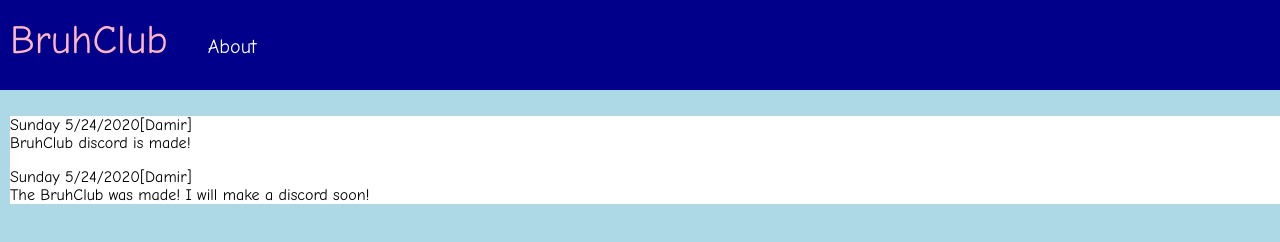
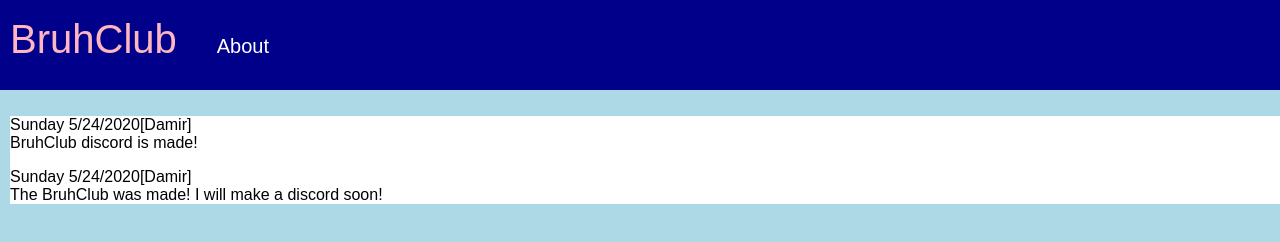
Before and after one commit to DamirAlkhaov/BruhClub, a plain HTML site: page testing/index.html in a window 1280 px wide. Shown: the top 242 px of the page. Drawn offline with Linux system fonts and the light colour scheme.

Commit message:
Update color.css

```diff
--- a/testing/color.css
+++ b/testing/color.css
@@ -1,7 +1,7 @@
 body {
 	margin: 0;
 	padding: 0;
-	font-family: "Comic Sans MS", "Comic Sans", cursive;
+	font-family: Fantasy;
 	background-color: lightblue;
 }
 
```
